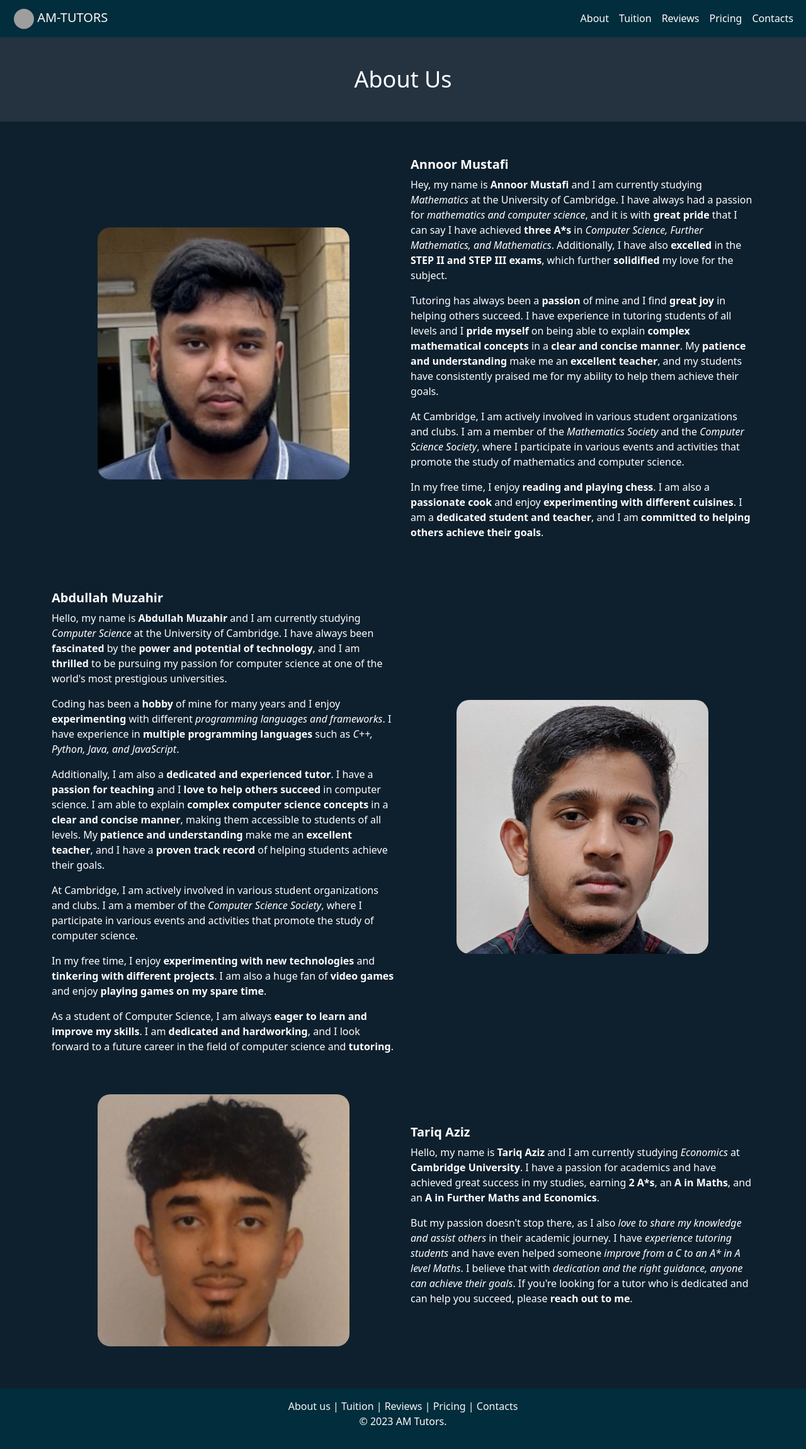
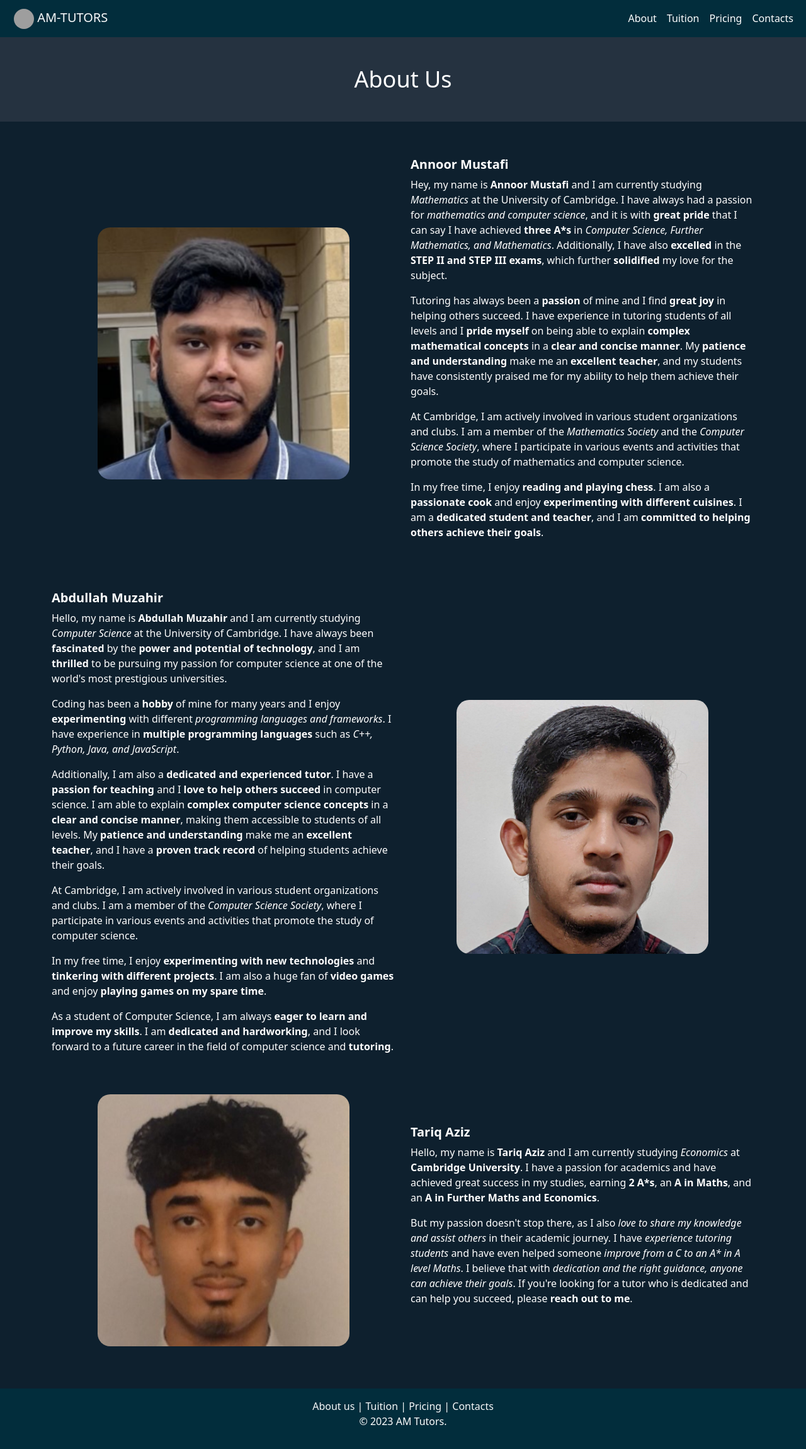
Before and after one commit to BeedPro/AM-Tutors, a Django app: page /about/ in a window 1280 px wide. Shown: the whole page at 63% size. Run offline with Django 3.2, Linux system fonts and the light colour scheme; grey boxes are pictures that could not be loaded.

Commit message:
commented reviews out of base

```diff
--- a/main/templates/base.html
+++ b/main/templates/base.html
@@ -34,9 +34,9 @@
                     <li class="nav-item">
                         <a class="nav-link nav-link-color" href="/tuition">Tuition</a>
                     </li>
-                    <li class="nav-item">
+                    {% comment %} <li class="nav-item">
                         <a class="nav-link nav-link-color" href="/reviews">Reviews</a>
-                    </li>
+                    </li> {% endcomment %}
                     <li class="nav-item">
                         <a class="nav-link nav-link-color" href="/pricing">Pricing</a>
                     </li>
@@ -69,7 +69,7 @@
     <div class="container">
         <div class="row">
             <div class="col-md-12 text-center">
-                <a href="/about" class="text-light">About us</a> | <a href="/tuition" class="text-light">Tuition</a> |  <a class="text-light" href="/reviews" >Reviews</a> | <a href="/pricing" class="text-light" >Pricing</a> | <a href="/contacts" class="text-light" >Contacts</a>
+                <a href="/about" class="text-light">About us</a> | <a href="/tuition" class="text-light">Tuition</a> {% comment %}|  <a class="text-light" href="/reviews" >Reviews</a> {% endcomment %} | <a href="/pricing" class="text-light" >Pricing</a> | <a href="/contacts" class="text-light" >Contacts</a>
                 <p>&copy; 2023 AM Tutors.</p>
             </div>
         </div>
```
